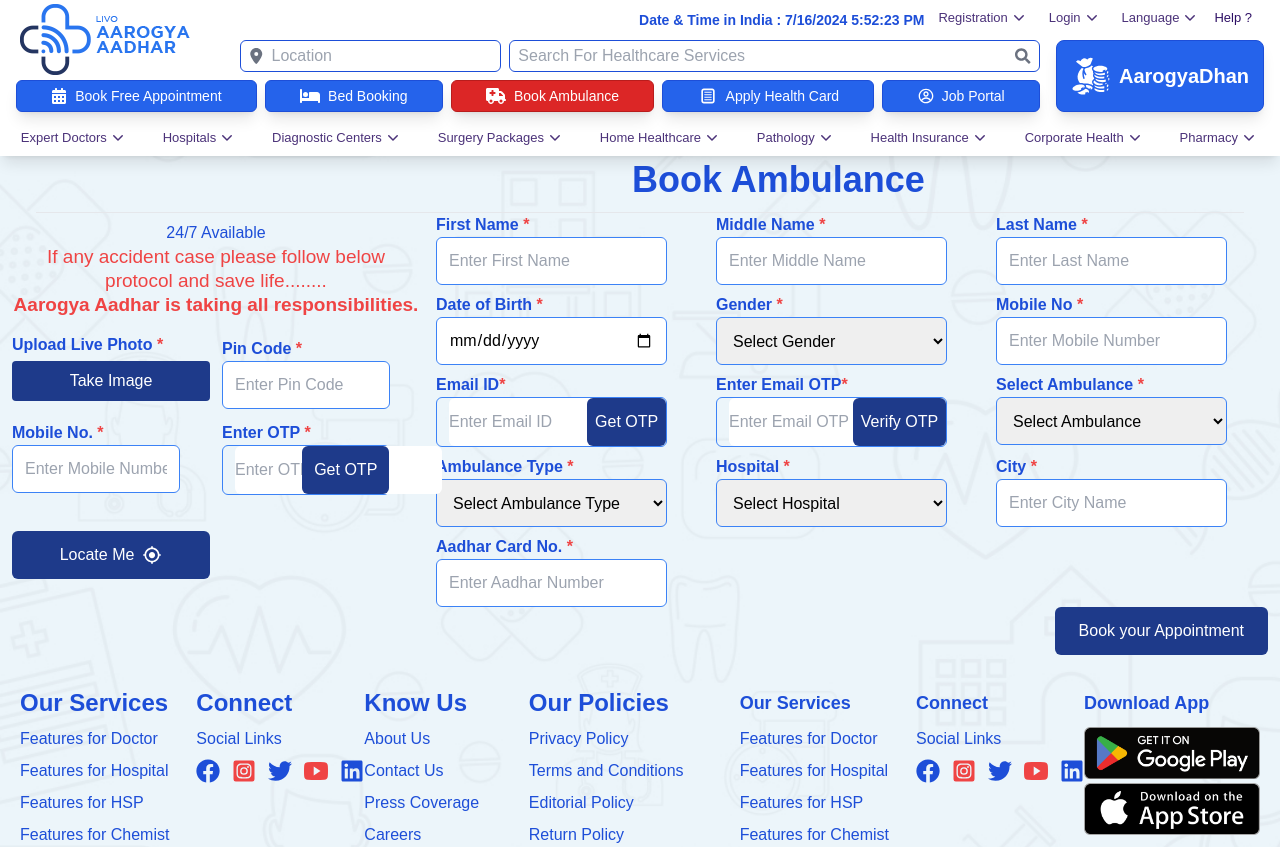
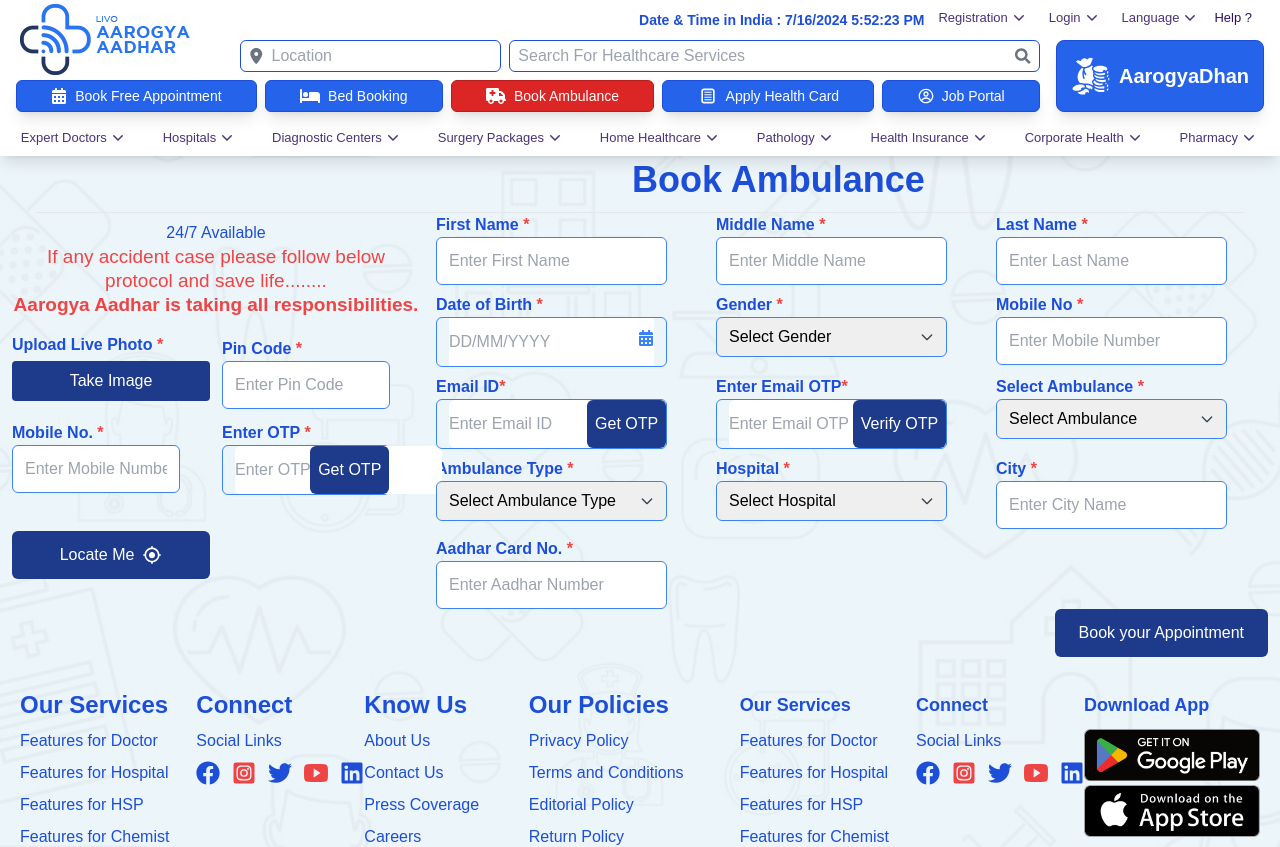
Before and after one commit to GoannyNikunj/AarogyaAadhar, a React (Vite) app: page /AmbulanceBooking in a window 1280 px wide. Shown: the top 847 px of the page. Built offline with nearby package versions, Linux system fonts and the light colour scheme; the HTML template or start-up script is replaced by a standard one.

Commit message:
Abhijeet Second Commit

```diff
--- a/src/Component/ApplyHealthCard.jsx
+++ b/src/Component/ApplyHealthCard.jsx
@@ -63,17 +63,36 @@
               <label htmlFor="" className="font-semibold text-blue-900">
                 Gender <span className="text-red-500">*</span>
               </label>
+              <div className="relative max-w-[70%]">
                 <select
                   name=""
                   id=""
-                className="border border-blue-500 h-10 outline-none rounded-md px-3 max-w-[70%]"
+                  className="border border-blue-500 h-10 outline-none rounded-md pr-10 pl-3 appearance-none  w-full"
                 >
                   <option value="">Select Gender</option>
                   <option value="">Male</option>
                   <option value="">Female</option>
                   <option value="">Transgender</option>
                 </select>
+                <div className="absolute inset-y-0 right-3 flex items-center pointer-events-none">
+                  <svg
+                    className="w-4 h-4 text-gray-700"
+                    fill="none"
+                    stroke="currentColor"
+                    viewBox="0 0 24 24"
+                    xmlns="http://www.w3.org/2000/svg"
+                  >
+                    <path
+                      strokeLinecap="round"
+                      strokeLinejoin="round"
+                      strokeWidth="2"
+                      d="M19 9l-7 7-7-7"
+                    ></path>
+                  </svg>
                 </div>
+              </div>
+            </div>
+
             <div className="flex flex-col">
               <label htmlFor="" className="font-semibold text-blue-900">
                 City <span className="text-red-500">*</span>
--- a/src/Component/BookAmbulance.jsx
+++ b/src/Component/BookAmbulance.jsx
@@ -6,6 +6,10 @@
 import OurPolicies from "./OurPolicies";
 import Footer from "./Footer";
 import ScrollingTagline from "./ScrollingTagline";
+import DatePicker from "react-datepicker";
+import "react-datepicker/dist/react-datepicker.css";;
+import { FaCalendarAlt } from "react-icons/fa"
+
 
 const BookAmbulance = () => {
   const fileInputRef = useRef(null);
@@ -13,6 +17,17 @@
   const [selectedAmbulanceType, setSelectedAmbulanceType] = useState("");
   const [selectedHospital, setSelectedHospital] = useState("");
   const [errors, setErrors] = useState({});
+  const [startDate, setStartDate] = useState(null); // Initialize with null or default date
+  const datePickerRef = useRef(null);
+
+  const handleDatePickerClick = () => {
+    if (datePickerRef.current) {
+      datePickerRef.current.setFocus(); // Focus the DatePicker input
+    }
+  };
+
+
+
 
   const handleSubmit = (e) => {
     e.preventDefault();
@@ -55,6 +70,9 @@
     }
     if (!selectedHospital) {
       formErrors.selectedHospital = "Please select a hospital";
+    }
+    if (!dateOfBirth) {
+      formErrors.dateOfBirth = "Please select your date of birth";
     }
     setErrors(formErrors);
 
@@ -194,7 +212,7 @@
                       placeholder="Enter OTP"
                       className={`h-12 outline-none rounded-md placeholder-text flex-grow ${errors.patientOtp && "border-red-500"}`}
                     />
-                    <button className="absolute inset-y-0 right-0 bg-blue-900 text-white rounded-md px-3">
+                    <button className="absolute inset-y-0 right-0 bg-blue-900 text-white rounded-md px-2">
                       Get OTP
                     </button>
                   </div>
@@ -277,26 +295,58 @@
                   <label htmlFor="dob" className="font-semibold text-blue-900">
                     Date of Birth <span className="text-red-500">*</span>
                   </label>
-                  <input
-                    type="date"
-                    id="dob"
-                    className="border border-blue-500 h-12 outline-none rounded-md px-3 max-w-[85%] placeholder-text"
-                  />
+
+                  <div className="relative border border-blue-500 rounded-md px-3 max-w-[85%] b">
+                    <DatePicker
+                      id="dob"
+                      selected={startDate}
+                      onChange={(date) => setStartDate(date)}
+                      dateFormat="dd/MM/yyyy"
+                      placeholderText="DD/MM/YYYY" // Placeholder text added here
+                      ref={datePickerRef}
+                      onClick={handleDatePickerClick}
+                      className="h-12 w-full outline-none placeholder-text"
+                    />
+
+                    <FaCalendarAlt className="absolute top-3 right-3 text-blue-500 pointer-events-none" />
+                  </div>
+
+                  {errors.dateOfBirth && (
+                    <p className="text-red-500">{errors.dateOfBirth}</p>
+                  )}
                 </div>
 
                 <div className="flex flex-col">
                   <label htmlFor="gender" className="font-semibold text-blue-900">
                     Gender <span className="text-red-500">*</span>
                   </label>
+                  <div className="relative max-w-[85%]">
                   <select
                     id="gender"
-                    className="border border-blue-500 h-12 outline-none rounded-md px-3 max-w-[85%] placeholder-text"
+                      className="border border-blue-500 h-10 outline-none rounded-md pr-10 pl-3 appearance-none  w-full"
                   >
                     <option value="">Select Gender</option>
                     <option value="male">Male</option>
                     <option value="female">Female</option>
                     <option value="transgender">Transgender</option>
                   </select>
+                  <div className="absolute inset-y-0 right-3 flex items-center pointer-events-none">
+                      <svg
+                        className="w-4 h-4 text-gray-700"
+                        fill="none"
+                        stroke="currentColor"
+                        viewBox="0 0 24 24"
+                        xmlns="http://www.w3.org/2000/svg"
+                      >
+                        <path
+                          strokeLinecap="round"
+                          strokeLinejoin="round"
+                          strokeWidth="2"
+                          d="M19 9l-7 7-7-7"
+                        ></path>
+                      </svg>
+                    </div>
+                  </div>
                 </div>
 
                 <div className="flex flex-col relative">
@@ -378,10 +428,11 @@
                     Select Ambulance{" "}
                     <span className="text-red-500">*</span>
                   </label>
+                  <div className="relative max-w-[85%]">
                   <select
                     id="select-ambulance"
                     name="selectedAmbulance"
-                    className={`border border-blue-500 h-12 outline-none rounded-md px-3 max-w-[85%] placeholder-text ${errors.selectedAmbulance && "border-red-500"}`}
+                    className={`border border-blue-500 h-10 outline-none rounded-md pr-10 pl-3 appearance-none  w-full ${errors.selectedAmbulance && "border-red-500"}`}
                     value={selectedAmbulance}
                     onChange={(e) => setSelectedAmbulance(e.target.value)}
                   >
@@ -393,6 +444,23 @@
                   {errors.selectedAmbulance && (
                     <p className="text-red-500">{errors.selectedAmbulance}</p>
                   )}
+                 <div className="absolute inset-y-0 right-3 flex items-center pointer-events-none">
+                      <svg
+                        className="w-4 h-4 text-gray-700"
+                        fill="none"
+                        stroke="currentColor"
+                        viewBox="0 0 24 24"
+                        xmlns="http://www.w3.org/2000/svg"
+                      >
+                        <path
+                          strokeLinecap="round"
+                          strokeLinejoin="round"
+                          strokeWidth="2"
+                          d="M19 9l-7 7-7-7"
+                        ></path>
+                      </svg>
+                    </div>
+                  </div>
                 </div>
 
                 <div className="flex flex-col">
@@ -403,10 +471,11 @@
                     Ambulance Type{" "}
                     <span className="text-red-500">*</span>
                   </label>
+                  <div className="relative max-w-[85%]">
                   <select
                     id="ambulance-type"
                     name="selectedAmbulanceType"
-                    className={`border border-blue-500 h-12 outline-none rounded-md px-3 max-w-[85%] placeholder-text ${errors.selectedAmbulanceType && "border-red-500"}`}
+                    className={`border border-blue-500 h-10 outline-none rounded-md pr-10 pl-3 appearance-none w-full ${errors.selectedAmbulanceType && "border-red-500"}`}
                     value={selectedAmbulanceType}
                     onChange={(e) => setSelectedAmbulanceType(e.target.value)}
                   >
@@ -414,10 +483,28 @@
                     <option value="basic">Basic Ambulance</option>
                     <option value="o2">O2 Ambulance</option>
                     <option value="cardiac">Cardiac Ambulance</option>
-                  </select>
+
                   {errors.selectedAmbulanceType && (
                     <p className="text-red-500">{errors.selectedAmbulanceType}</p>
                   )}
+                </select>
+               <div className="absolute inset-y-0 right-3 flex items-center pointer-events-none">
+                      <svg
+                        className="w-4 h-4 text-gray-700"
+                        fill="none"
+                        stroke="currentColor"
+                        viewBox="0 0 24 24"
+                        xmlns="http://www.w3.org/2000/svg"
+                      >
+                        <path
+                          strokeLinecap="round"
+                          strokeLinejoin="round"
+                          strokeWidth="2"
+                          d="M19 9l-7 7-7-7"
+                        ></path>
+                      </svg>
+                    </div>
+                  </div>
                 </div>
 
                 <div className="flex flex-col">
@@ -427,20 +514,39 @@
                   >
                     Hospital <span className="text-red-500">*</span>
                   </label>
+                  <div className="relative max-w-[85%]">
                   <select
                     id="hospital"
                     name="selectedHospital"
-                    className={`border border-blue-500 h-12 outline-none rounded-md px-3 max-w-[85%] placeholder-text ${errors.selectedHospital && "border-red-500"}`}
+                    className={`border border-blue-500 h-10 outline-none rounded-md pr-10 pl-3 appearance-none  w-full ${errors.selectedHospital && "border-red-500"}`}
                     value={selectedHospital}
                     onChange={(e) => setSelectedHospital(e.target.value)}
                   >
                     <option value="">Select Hospital</option>
                     <option value="private">Private Hospital</option>
                     <option value="government">Government Hospital</option>
-                  </select>
+
                   {errors.selectedHospital && (
                     <p className="text-red-500">{errors.selectedHospital}</p>
                   )}
+                  </select>
+                  <div className="absolute inset-y-0 right-3 flex items-center pointer-events-none">
+                      <svg
+                        className="w-4 h-4 text-gray-700"
+                        fill="none"
+                        stroke="currentColor"
+                        viewBox="0 0 24 24"
+                        xmlns="http://www.w3.org/2000/svg"
+                      >
+                        <path
+                          strokeLinecap="round"
+                          strokeLinejoin="round"
+                          strokeWidth="2"
+                          d="M19 9l-7 7-7-7"
+                        ></path>
+                      </svg>
+                    </div>
+                  </div>
                 </div>
 
                 <div className="flex flex-col">
```
Also changed, not shown: src/Component/BedBooking.jsx (+66 -7 lines), src/Component/BookAppointment.jsx (+42 -4 lines). Lines whose indentation alone changed are shown as unchanged.
